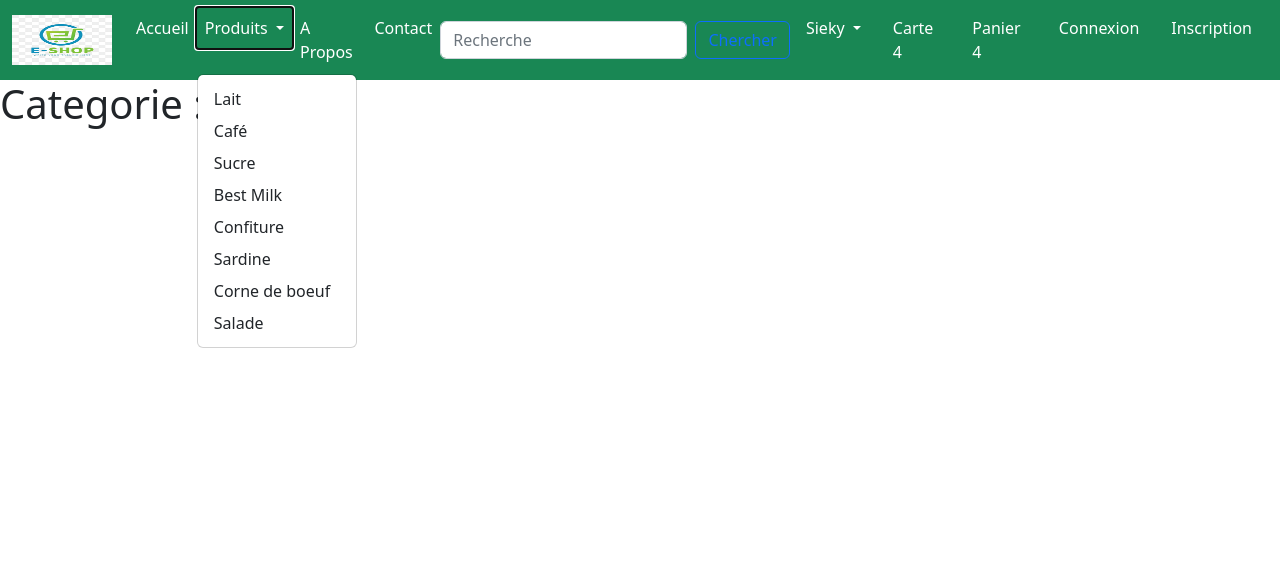
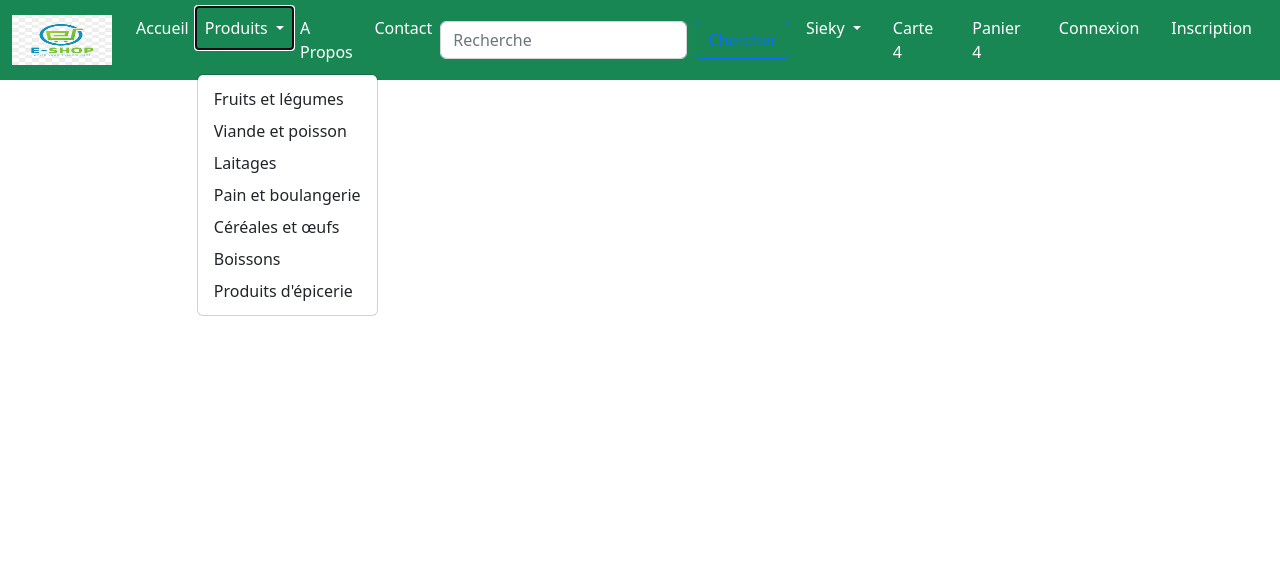
Before and after one commit to geromesieky/ecommerce, a Django app: page /category/1 in a window 1280 px wide, after a click on "Produits". Shown: the top 579 px of the page. Run offline with Django 4.2, Linux system fonts and the light colour scheme; data comes from the database, SQL or seed files in the repository; both versions use the stored data as it was after the commit.

Commit message:
Display product and category

```diff
--- a/src/app/templates/app/base.html
+++ b/src/app/templates/app/base.html
@@ -34,14 +34,13 @@
                   Produits
                 </a>
                 <ul class="dropdown-menu">
-                  <li><a class="dropdown-item" href="{% url 'category' 'ML' %}">Lait</a></li>
-                  <li><a class="dropdown-item" href="{% url 'category' 'CR' %}">Café</a></li>
-                  <li><a class="dropdown-item" href="{% url 'category' 'MS' %}">Sucre</a></li>
-                  <li><a class="dropdown-item" href="{% url 'category' 'LS' %}">Best Milk</a></li>
-                  <li><a class="dropdown-item" href="{% url 'category' 'GH' %}">Confiture</a></li>
-                  <li><a class="dropdown-item" href="{% url 'category' 'PN' %}">Sardine</a></li>
-                  <li><a class="dropdown-item" href="{% url 'category' 'CS' %}">Corne de boeuf</a></li>
-                  <li><a class="dropdown-item" href="{% url 'category' 'IC' %}">Salade</a></li>
+                  <li><a class="dropdown-item" href="{% url 'category' 'FL' %}">Fruits et légumes</a></li>
+                  <li><a class="dropdown-item" href="{% url 'category' 'VP' %}">Viande et poisson</a></li>
+                  <li><a class="dropdown-item" href="{% url 'category' 'LT' %}">Laitages</a></li>
+                  <li><a class="dropdown-item" href="{% url 'category' 'PB' %}">Pain et boulangerie</a></li>
+                  <li><a class="dropdown-item" href="{% url 'category' 'CO' %}">Céréales et œufs</a></li>
+                  <li><a class="dropdown-item" href="{% url 'category' 'BS' %}">Boissons</a></li>
+                  <li><a class="dropdown-item" href="{% url 'category' 'PE' %}">Produits d'épicerie</a></li>
                 </ul>
               </li>
 
--- a/src/app/templates/app/category.html
+++ b/src/app/templates/app/category.html
@@ -3,5 +3,37 @@
 {% block title %}Categorie{% endblock title %}
 
 {% block main-content %}
-    <h1>Categorie : {{val}}</h1>
+    <div class="container my-5">
+        <div class="row">
+            <div class="col-sm-3">
+                <div class="list-group">
+                    {% for val in title %}
+                        <a href="#" class="list-group-item list-group-item-action" aria-current="true">
+                            {{ val.title }}
+                        </a>
+                    {% endfor %}
+                </div>
+            </div>
+            <div class="col-sm-9">
+                <div class="row">
+                    {% for prod in product %}
+                        <div class="col text-center mb-4">
+                            <a href="#" class="btn">
+                                <div>
+                                    <img src="{{prod.product_image.url}}" width="300px" height="200px" />
+                                    <div class="fw-bold">{{prod.title}}</div>
+                                    <div class="fw-bold text-danger">
+                                        GNF {{prod.discounted_price}}/-
+                                        <small class="fw-light text-decoration-line-through">{{prod.selling_price}}</small>
+                                    </div>
+                                </div>
+                            </a>
+                        </div>
+                    {% endfor %}
+                </div>
+            </div>
+        </div>
+
+    </div>
+
 {% endblock main-content %}
--- a/src/app/templates/app/home.html
+++ b/src/app/templates/app/home.html
@@ -37,7 +37,7 @@
 {% block main-content %}
     <div class="container">
         <br /><br />
-        <h2 class="text-center">Denrées Alimentaires ClShop</h2>
+        <h2 class="text-center">ClShop Alimentation</h2>
         <br /><br />
         <div class="row container">
             <div class="col-md-4 col-sm-4 mi-go wow fadeInUp" data-wow-duration="1s" data-wow-delay="0.6s" style="animation-duration: 1s; animation-delay: 0.6s; animation-name: none;">
--- a/src/app/urls.py
+++ b/src/app/urls.py
@@ -1,8 +1,10 @@
 from django.urls import path
+from django.conf import settings
+from django.conf.urls.static import static
 
 from . import views
 
 urlpatterns = [
     path('', views.home, name="home-page"),
     path('category/<slug:val>', views.CategoryView.as_view(), name="category"),
-]
+]+static(settings.MEDIA_URL, document_root=settings.MEDIA_ROOT)
--- a/src/app/views.py
+++ b/src/app/views.py
@@ -1,7 +1,7 @@
-from urllib import request
-from django.http import HttpResponse
+from django.db.models import Count
 from django.shortcuts import render
 from django.views import View
+from . models import Product
 
 
 def home(request):
@@ -9,4 +9,10 @@
 
 class CategoryView(View):
     def get(self,request,val):
-        return render(request, "app/category.html",locals())
+        product = Product.objects.filter(category=val)
+        title = Product.objects.filter(category=val).values('title')
+        return render(request, "app/category.html", locals())
+
+class ProductDetail(View):
+    def get(self, request):
+        return render(request, "app/productdetail.html", locals())
```
Also changed, not shown: src/app/models.py (+7 -8 lines), src/db.sqlite3.
